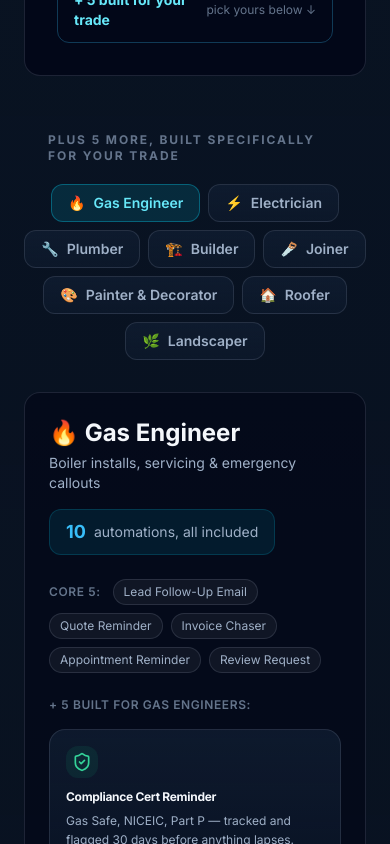
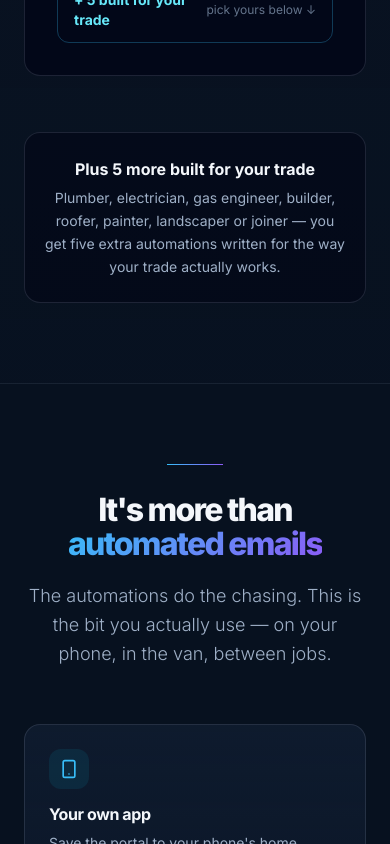
Before and after one commit to colinc-deepflow/marketing-website, a React (Vite) app: page / in a window 390 px wide. Shown: the part 4820-5664 px from the top of the page. Built offline with nearby package versions, Linux system fonts and the light colour scheme.

Commit message:
Trim the trade catalogue on mobile

```diff
--- a/components/Features.tsx
+++ b/components/Features.tsx
@@ -473,9 +473,28 @@ export const Features: React.FC = () => {
           {/* ── What you get ── */}
           <WhatYouGet />
 
-          {/* ── Trade-specific extras ── */}
+          {/* ── MOBILE: one line instead of the whole catalogue ──
+              The trade browser below is 8 tabs and 5 cards each — genuinely
+              useful on a laptop where someone can browse, but on a phone it's a
+              wall of scrolling in the middle of the pitch, before they've been
+              convinced of anything. Reference material, not persuasion.
+              Desktop keeps the full thing. */}
           <FadeIn delay={200}>
-            <div className="flex items-center gap-3 mb-5">
+            <div className="md:hidden rounded-2xl border border-white/10 bg-slate-950/60 px-5 py-6 text-center">
+              <p className="text-white font-bold mb-1.5">
+                Plus 5 more built for your trade
+              </p>
+              <p className="text-sm text-slate-400 leading-relaxed">
+                Plumber, electrician, gas engineer, builder, roofer, painter, landscaper
+                or joiner — you get five extra automations written for the way your trade
+                actually works.
+              </p>
+            </div>
+          </FadeIn>
+
+          {/* ── Trade-specific extras — desktop only ── */}
+          <FadeIn delay={200}>
+            <div className="hidden md:flex items-center gap-3 mb-5">
               <div className="h-px flex-1 bg-white/5" />
               <span className="text-xs font-bold text-slate-500 uppercase tracking-widest px-3">
                 Plus 5 more, built specifically for your trade
@@ -485,7 +504,7 @@ export const Features: React.FC = () => {
           </FadeIn>
 
           {/* Trade selector */}
-          <FadeIn delay={240}>
+          <FadeIn delay={240} className="hidden md:block">
             <div className="flex flex-wrap gap-2 mb-8 justify-center">
               {TRADE_PROFILES.map(trade => (
                 <button
@@ -504,8 +523,8 @@ export const Features: React.FC = () => {
             </div>
           </FadeIn>
 
-          {/* Trade profile panel */}
-          <FadeIn delay={280}>
+          {/* Trade profile panel — desktop only, see the mobile summary above */}
+          <FadeIn delay={280} className="hidden md:block">
             <div className="rounded-2xl border border-white/10 bg-slate-950/60 p-6 md:p-8">
               {/* Header */}
               <div className="flex flex-wrap items-start justify-between gap-4 mb-6">
```
Also changed, not shown: 1 other file (tests, documents, lock files or other folders).
